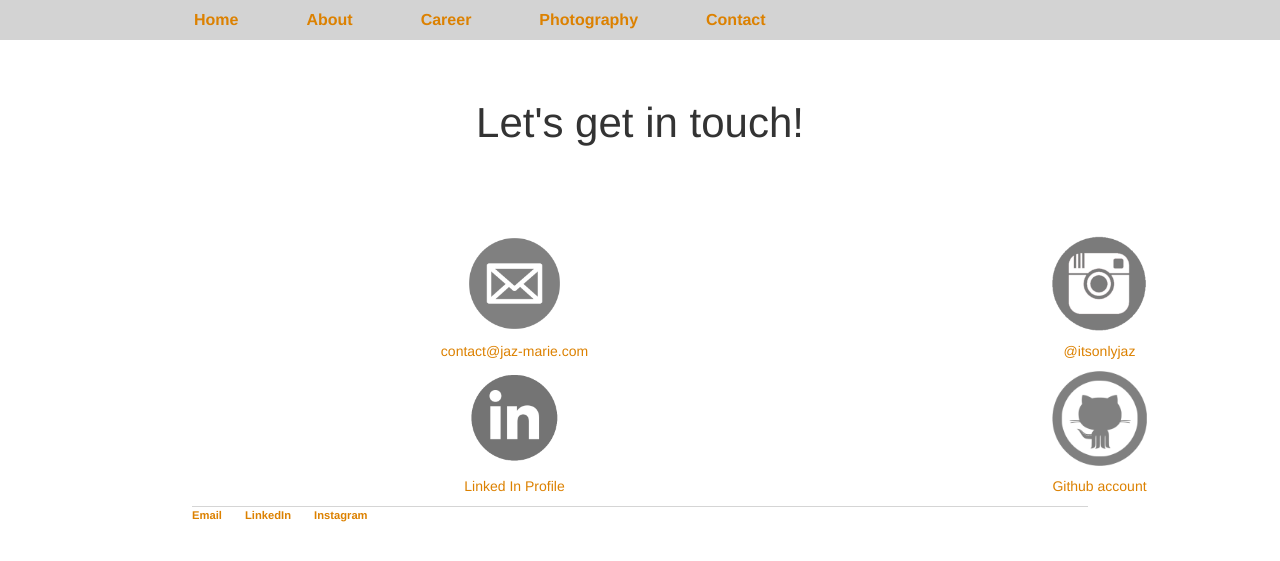
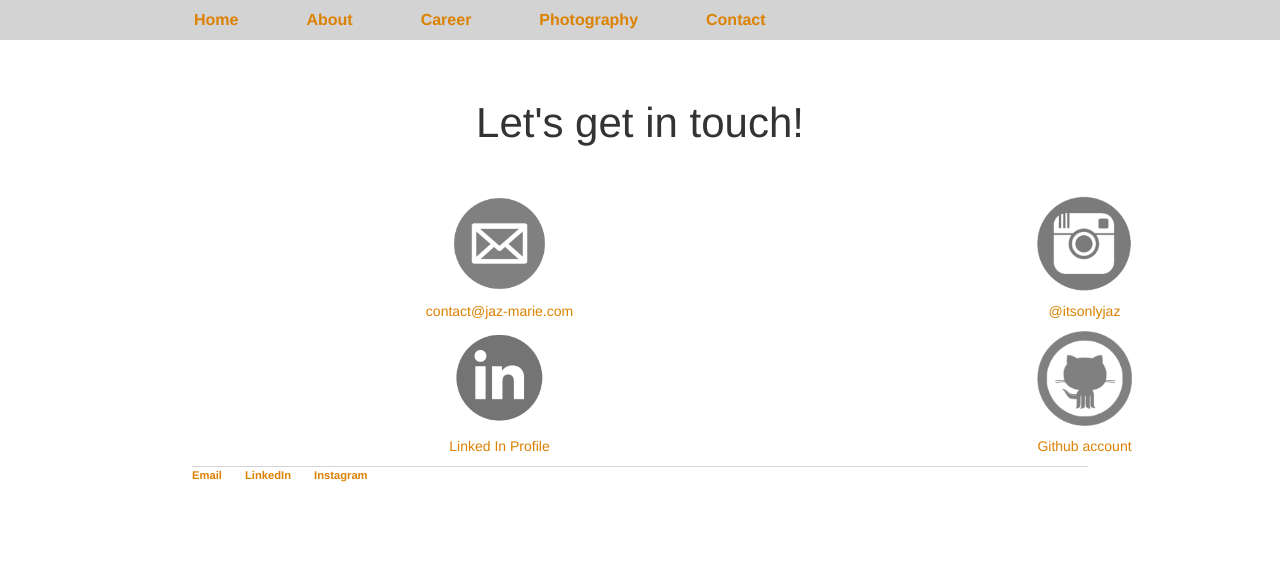
Before and after one commit to itsonlyjaz/itsonlyjaz.github.io, a Jekyll site: the page built from contact/index.html, in a window 1280 px wide. Shown: the top 561 px of the page. Built offline with Jekyll 4.4.1, drawn with Linux system fonts in a browser that asks for light colours.

Commit message:
Update index.html

```diff
--- a/contact/index.html
+++ b/contact/index.html
@@ -10,9 +10,6 @@ title: jaz-marie
 <body>
 <br>
  <h1><center>Let's get in touch!</center></h1>
- <br><br>
- <div class = "container-fluid">
-
    <br>
    <br>
    <!--
```
